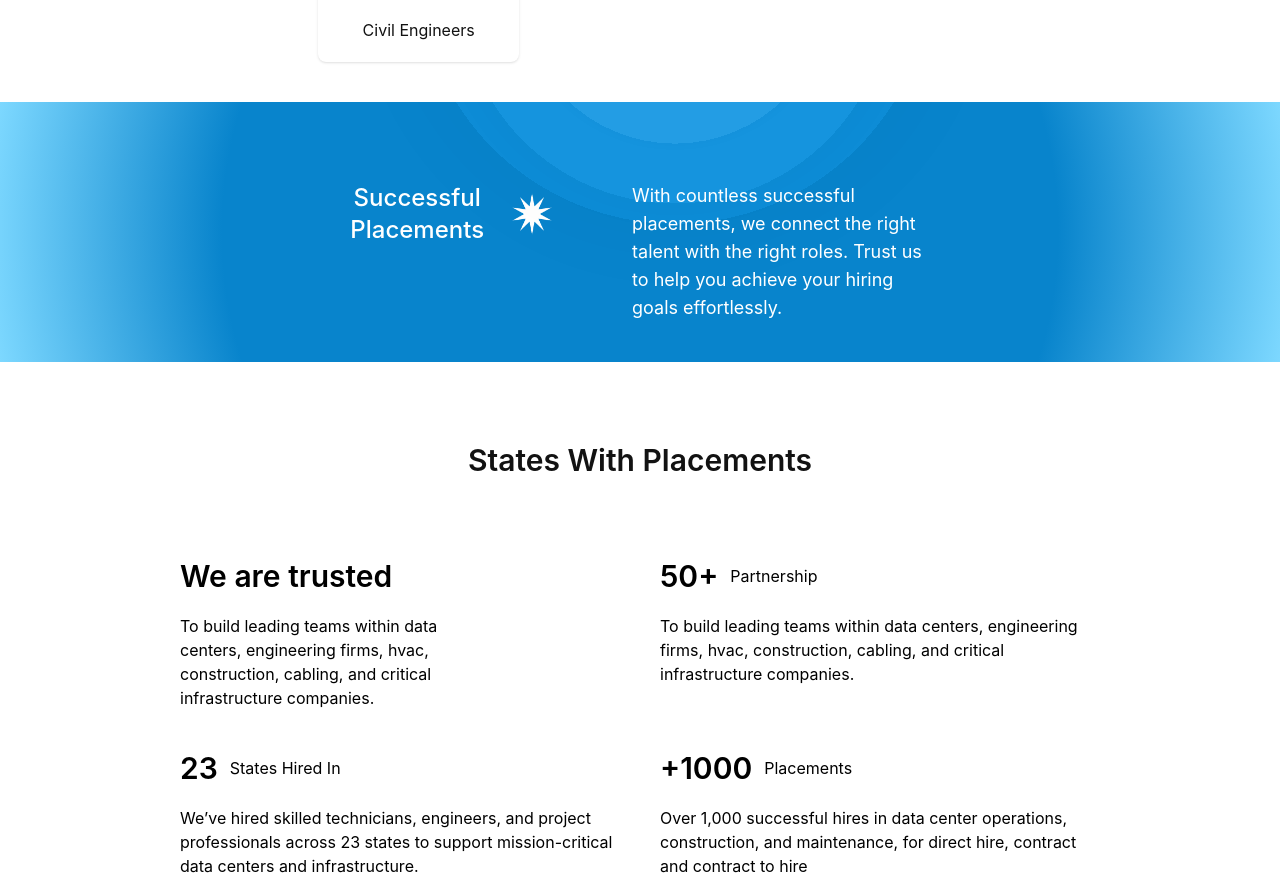
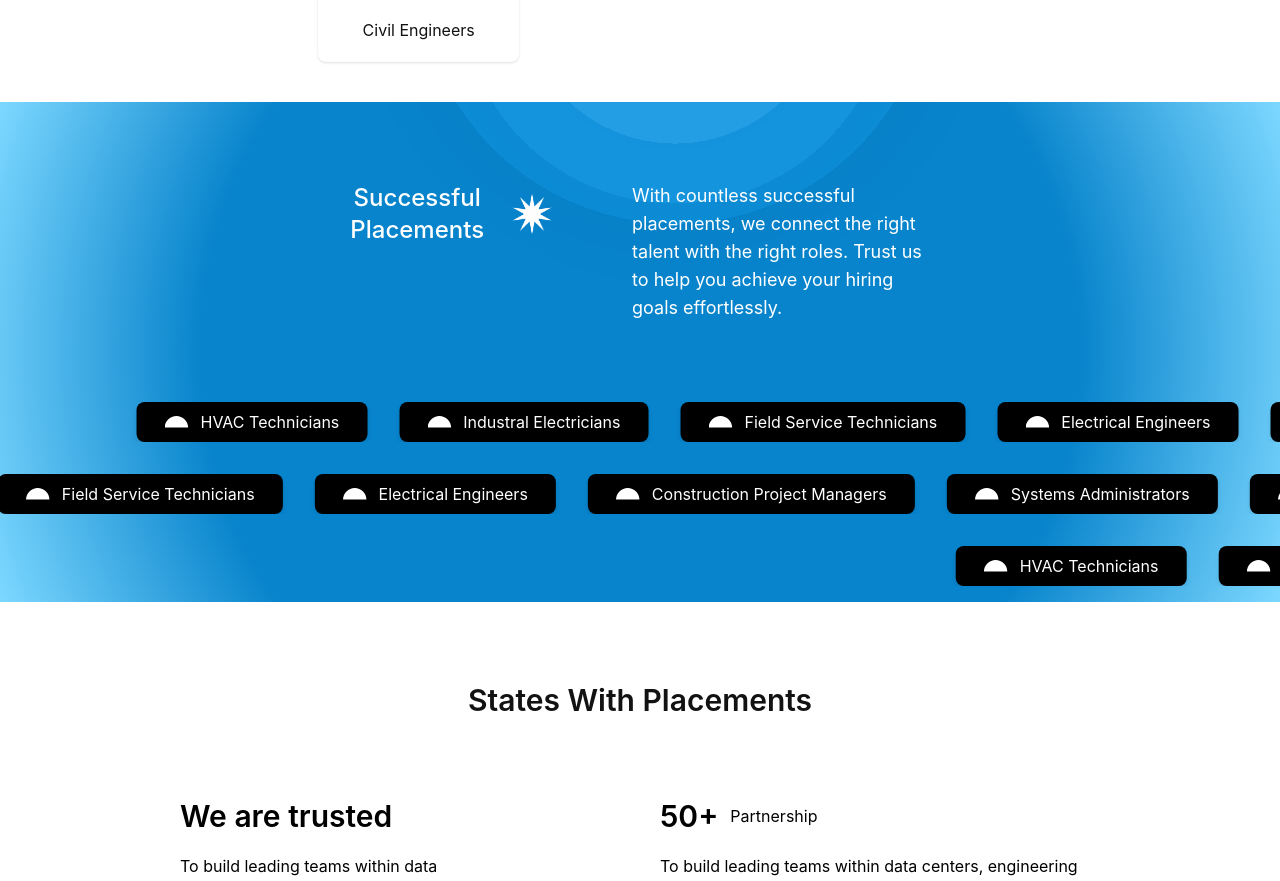
Before and after one commit to Runituplogan/data-center, a React (Vite) app: page / in a window 1280 px wide. Shown: the part 2200-3081 px from the top of the page. Built offline with nearby package versions, Linux system fonts and the light colour scheme; a web font is replaced by a local one.

Commit message:
feat: added marque animation

```diff
--- a/package.json
+++ b/package.json
@@ -12,6 +12,7 @@
   },
   "dependencies": {
     "@tailwindcss/vite": "^4.0.4",
+    "framer-motion": "^12.4.1",
     "react": "^19.0.0",
     "react-dom": "^19.0.0",
     "react-router-dom": "^7.1.5",
--- /dev/null
+++ b/src/components/Marquee.jsx
@@ -0,0 +1,34 @@
+import React from "react";
+import { motion } from "framer-motion";
+import { placements } from "../data";
+import radii from "../assets/images/radii.svg";
+
+const Marquee = ({ delay = 0.1, direction = "left" }) => {
+  return (
+    <div className="w-full overflow-hidden">
+      <motion.div
+        className="flex space-x-8 whitespace-nowrap"
+        initial={{ x: direction === "left" ? "100%" : "-100%" }}
+        animate={{ x: direction === "left" ? "-100%" : "100%" }}
+        transition={{
+          repeat: Infinity,
+          duration: 15,
+          ease: "linear",
+          delay,
+        }}
+      >
+        {[...placements, ...placements].map((item, index) => (
+          <div
+            key={index}
+            className="px-7 min-w-max py-2 bg-black text-white rounded-lg shadow-md flex justify-between items-center gap-3"
+          >
+            <img src={radii} alt="radii" className="w-6" />
+            <p>{item}</p>
+          </div>
+        ))}
+      </motion.div>
+    </div>
+  );
+};
+
+export default Marquee;
--- a/src/data/index.js
+++ b/src/data/index.js
@@ -8,6 +8,17 @@ import commEngr from "../assets/images/commisioning-engineers.png";
 import automEngr from "../assets/images/automation-engineers.png";
 import hvacDesEngr from "../assets/images/hvac-design-engineers.png";
 import civilEngr from "../assets/images/civil-engineers.png";
+
+export const placements = [
+  "HVAC Technicians",
+  "Industral Electricians",
+  "Field Service Technicians",
+  "Electrical Engineers",
+  "Construction Project Managers",
+  "Systems Administrators",
+  "Automation Engineers",
+  "Structural Engineers",
+];
 
 export const open_roles = [
   {
--- a/src/pages/Home.jsx
+++ b/src/pages/Home.jsx
@@ -10,6 +10,7 @@ import service_calendar from "../assets/images/service-calendar.png";
 import Footer from "../components/global/Footer";
 import SuccessfulPlacements from "../components/SuccessfulPlacements";
 import SendUsMessage from "../components/SendUsMessage";
+import Marquee from "../components/Marquee";
 
 const Home = () => {
   const [isOpen, setIsOpen] = useState(false);
@@ -148,14 +149,14 @@ const Home = () => {
 
           {/* Successful placements blue background */}
           <div className="w-full">
-            <div className="mt-10 p-10 w-full relative radical-blue overflow-hidden px-10 md:px-20 lg:px-36">
+            <div className="mt-10 py-10 w-full relative radical-blue overflow-hidden h-[500px]">
               <img
                 src={blue_sun}
                 alt="radical eclipse"
                 className="absolute top-0 w-[700px] -z-0 sm:left-[50%] -translate-x-[45%]"
               />
 
-              <div className="w-full flex justify-start md:justify-center items-start gap-5 sm:gap-10 md:gap-20 md:flex-row flex-col pt-10">
+              <div className="w-full flex justify-start md:justify-center items-start gap-5 sm:gap-10 md:gap-20 md:flex-row flex-col pt-10 px-10 md:px-20 lg:px-36">
                 <div className="flex justify-start items-center gap-7">
                   <p className="w-full text-center font-medium text-white text-xl md:text-2xl z-10">
                     Successful
@@ -173,6 +174,12 @@ const Home = () => {
                   talent with the right roles. Trust us to help you achieve your
                   hiring goals effortlessly.
                 </p>
+              </div>
+
+              <div className="mt-20 w-full space-y-8">
+                <Marquee />
+                <Marquee delay="2.5" direction="right" />
+                <Marquee delay="4.9" />
               </div>
             </div>
           </div>
```
Also changed, not shown: 1 other file (tests, documents, lock files or other folders).
